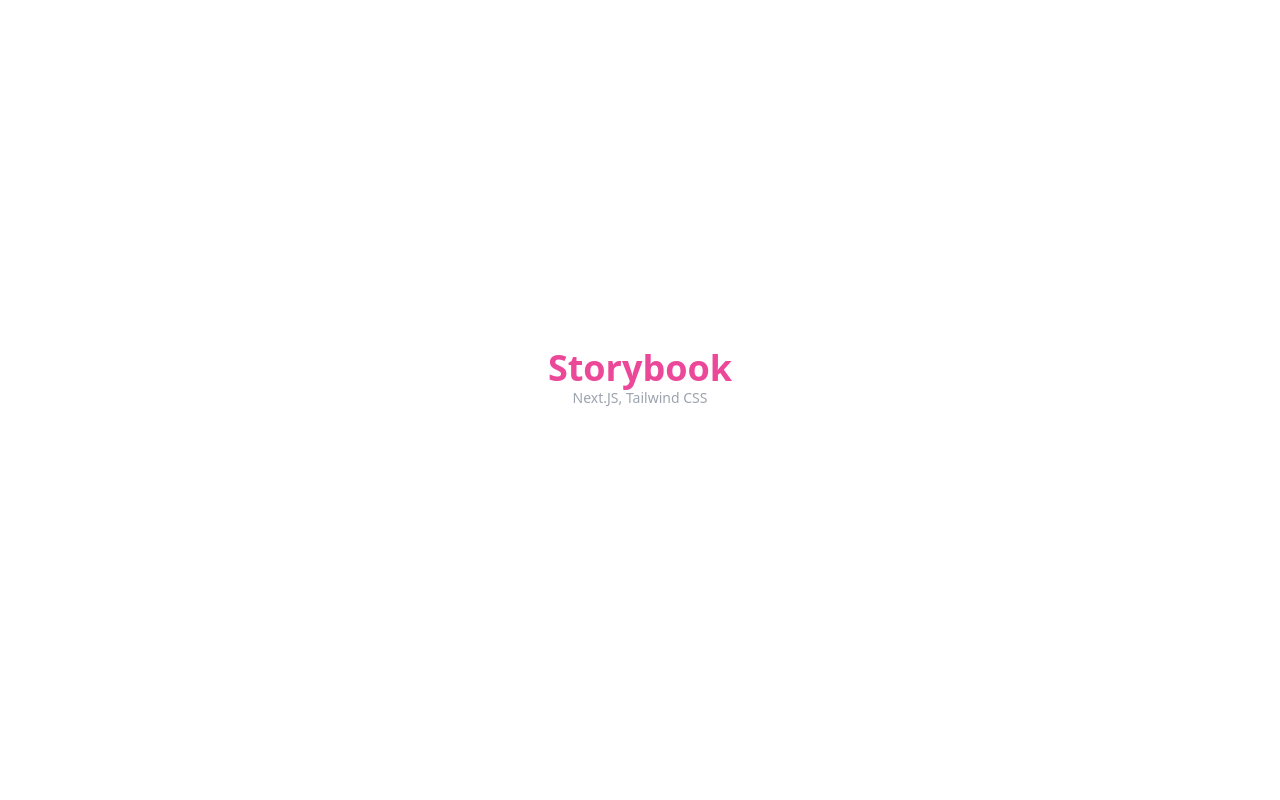
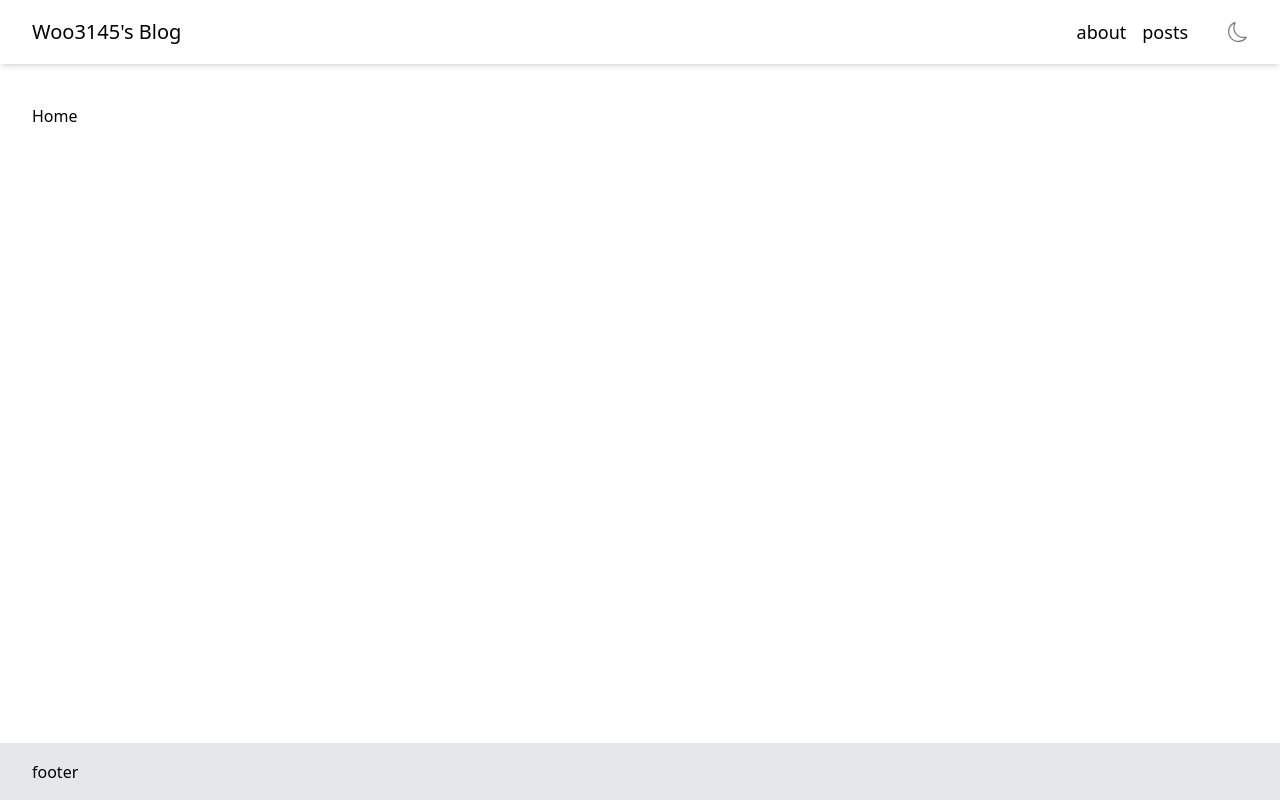
Before and after one commit to woo3145/woo3145-blog, a Next.js app: page / in a window 1280 px wide. Built offline with nearby package versions, Linux system fonts and the light colour scheme.

Commit message:
Work - Header 스케치

```diff
--- /dev/null
+++ b/components/atoms/DarkModeToggle.tsx
@@ -0,0 +1,19 @@
+import { BsMoon, BsSun } from 'react-icons/bs';
+
+interface Props {
+  darkmode?: boolean;
+  onClick?: () => void;
+}
+
+const DarkModeToggle = ({ darkmode, onClick }: Props) => {
+  return (
+    <div
+      onClick={onClick}
+      className="text-xl cursor-pointer flex items-center group opacity-50 relative"
+    >
+      {darkmode ? <BsSun /> : <BsMoon />}
+    </div>
+  );
+};
+
+export default DarkModeToggle;
--- /dev/null
+++ b/components/layout/Footer.tsx
@@ -0,0 +1,9 @@
+const Footer = () => {
+  return (
+    <footer className="w-full border-t bg-gray-200">
+      <div className="w-full max-w-screen-2xl px-8 mx-auto py-4">footer</div>
+    </footer>
+  );
+};
+
+export default Footer;
--- /dev/null
+++ b/components/layout/Header.tsx
@@ -0,0 +1,29 @@
+import DarkModeToggle from 'components/atoms/DarkModeToggle';
+import Link from 'next/link';
+import { useState } from 'react';
+import Navigation from './Navigation';
+
+const Header = () => {
+  const [darkmode, setDarkMode] = useState(false);
+
+  const darkModeToggle = () => {
+    setDarkMode(!darkmode);
+  };
+
+  return (
+    <header className="w-full h-16 fixed top-0 bg-white shadow-md flex justify-center items-center">
+      <div className="w-full max-w-screen-2xl px-8 flex justify-between">
+        <Link href="/" className="text-xl">
+          Woo3145&apos;s Blog
+        </Link>
+
+        <div className="flex items-center">
+          <Navigation />
+          <DarkModeToggle darkmode={darkmode} onClick={darkModeToggle} />
+        </div>
+      </div>
+    </header>
+  );
+};
+
+export default Header;
--- /dev/null
+++ b/components/layout/Layout.tsx
@@ -0,0 +1,21 @@
+import { ReactNode } from 'react';
+import Footer from './Footer';
+import Header from './Header';
+
+interface Props {
+  children: ReactNode;
+}
+
+const Layout = ({ children }: Props) => {
+  return (
+    <div className="pt-16 min-h-screen flex flex-col justify-between">
+      <Header />
+      <main className="w-full max-w-screen-2xl mx-auto px-8 py-10">
+        {children}
+      </main>
+      <Footer />
+    </div>
+  );
+};
+
+export default Layout;
--- /dev/null
+++ b/components/layout/Navigation.tsx
@@ -0,0 +1,20 @@
+import Link from 'next/link';
+
+const Navigation = () => {
+  return (
+    <ul className="px-8 text-lg flex">
+      <NavigationItem text={'about'} href="about" />
+      <NavigationItem text={'posts'} href="posts" />
+    </ul>
+  );
+};
+
+const NavigationItem = ({ text, href }: { text: string; href: string }) => {
+  return (
+    <li className="text-lg px-2 hover:translate-y-0.5 transition-transform">
+      <Link href={href}>{text}</Link>
+    </li>
+  );
+};
+
+export default Navigation;
--- a/package.json
+++ b/package.json
@@ -22,6 +22,7 @@
     "next": "13.0.2",
     "react": "18.2.0",
     "react-dom": "18.2.0",
+    "react-icons": "^4.6.0",
     "typescript": "4.8.4"
   },
   "devDependencies": {
--- a/pages/_app.tsx
+++ b/pages/_app.tsx
@@ -1,6 +1,11 @@
-import '../styles/globals.css'
-import type { AppProps } from 'next/app'
+import '../styles/globals.css';
+import type { AppProps } from 'next/app';
+import Layout from 'components/layout/Layout';
 
 export default function App({ Component, pageProps }: AppProps) {
-  return <Component {...pageProps} />
+  return (
+    <Layout>
+      <Component {...pageProps} />
+    </Layout>
+  );
 }
--- a/pages/index.tsx
+++ b/pages/index.tsx
@@ -1,21 +1,7 @@
 import type { NextPage } from 'next';
-import Button from '../components/atoms/Button';
 
 const Home: NextPage = () => {
-  return (
-    <main className="w-[100vw] h-[100vh] flex justify-center items-center">
-      <div className="text-center">
-        <header className="mb-5">
-          <h1 className="text-4xl font-bold text-pink-500">Storybook</h1>
-          <h3 className="text-sm text-gray-400">Next.JS, Tailwind CSS</h3>
-        </header>
-        <button
-          name={'Hello Tailwind CSS'}
-          className={'bg-teal-400 text-white'}
-        />
-      </div>
-    </main>
-  );
+  return <div className="flex items-center">Home</div>;
 };
 
 export default Home;
```
Also changed, not shown: 1 other file (tests, documents, lock files or other folders).
